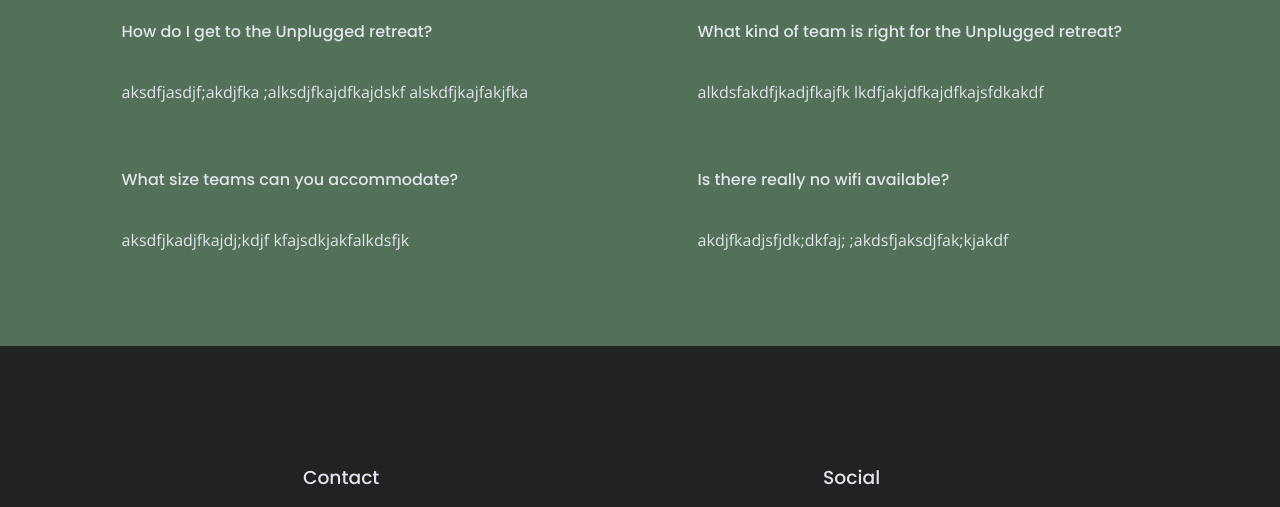
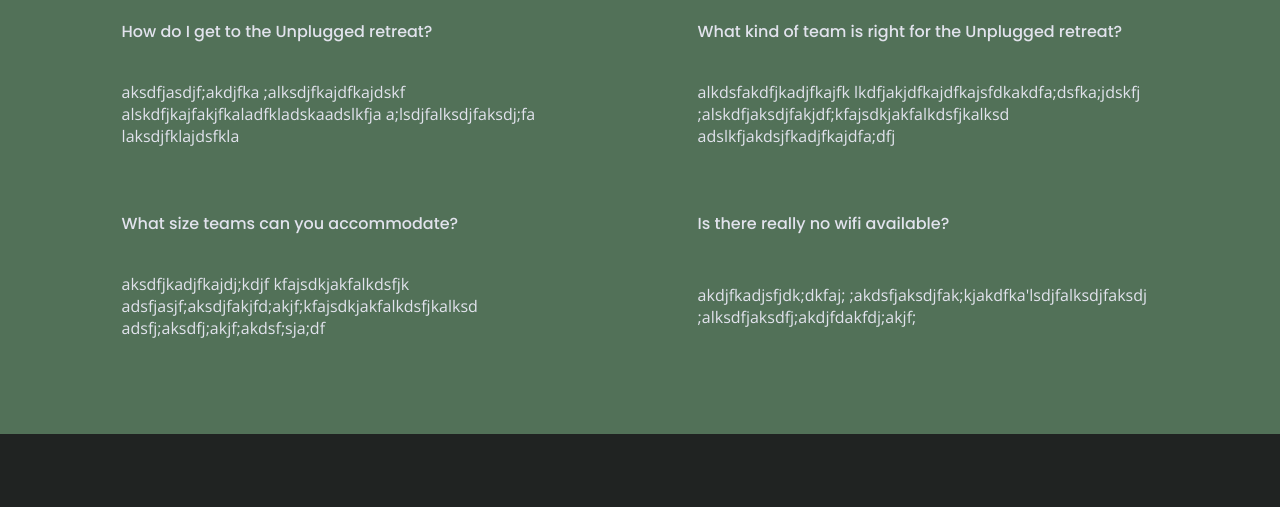
Before and after one commit to Becca-RB/unplugged-retreat-website, a website: page faq/index.html in a window 1280 px wide. Shown: the part 240-747 px from the top of the page. Drawn offline with nearby package versions, Linux system fonts and the light colour scheme.

```diff
--- a/faq/index.html
+++ b/faq/index.html
@@ -49,14 +49,18 @@
               <h4>How do I get to the Unplugged retreat?</h4>
               <p>aksdfjasdjf;akdjfka
                 ;alksdjfkajdfkajdskf
-                alskdfjkajfakjfka
+                alskdfjkajfakjfkaladfkladskaadslkfja
+                a;lsdjfalksdjfaksdj;fa
+                laksdjfklajdsfkla
               </p>
             </article>
 
             <article class="faq-content">
               <h4>What kind of team is right for the Unplugged retreat?</h4>
               <p>alkdsfakdfjkadjfkajfk
-              lkdfjakjdfkajdfkajsfdkakdf
+              lkdfjakjdfkajdfkajsfdkakdfa;dsfka;jdskfj
+              ;alskdfjaksdjfakjdf;kfajsdkjakfalkdsfjkalksd
+              adslkfjakdsjfkadjfkajdfa;dfj
               </p>
             </article>
 
@@ -64,13 +68,16 @@
               <h4>What size teams can you accommodate?</h4>
               <p>aksdfjkadjfkajdj;kdjf
                 kfajsdkjakfalkdsfjk
+                adsfjasjf;aksdjfakjfd;akjf;kfajsdkjakfalkdsfjkalksd
+                adsfj;aksdfj;akjf;akdsf;sja;df
               </p>
             </article>
 
             <article class="faq-content">
               <h4>Is there really no wifi available?</h4>
               <p>akdjfkadjsfjdk;dkfaj;
-                ;akdsfjaksdjfak;kjakdf
+                ;akdsfjaksdjfak;kjakdfka'lsdjfalksdjfaksdj
+                ;alksdfjaksdfj;akdjfdakfdj;akjf;
               </p>
             </article>
 
```
Also changed, not shown: img/circle-mobile.png (deleted), img/mobile-bed.png (deleted), img/mobile-camp.png (deleted), img/mobile-circle.png (deleted), img/mobile-fb.png (deleted), img/mobile-girl.png (deleted), img/mobile-group.png (deleted), img/mobile-insta.png (deleted), img/mobile-mask.png (deleted), img/mobile-shoes.png (deleted), img/mobile-smile.png (deleted), img/mobile-twit.png (deleted), img/mobile-unsplash.png (deleted), img/mobile-utensils.png (deleted), 3 more files, 1 other file.
